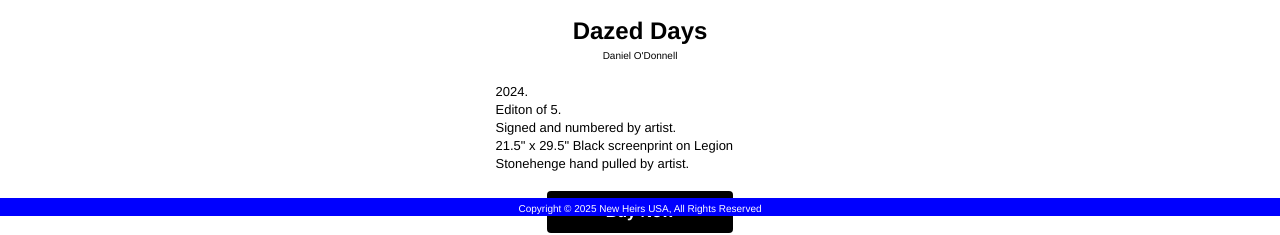
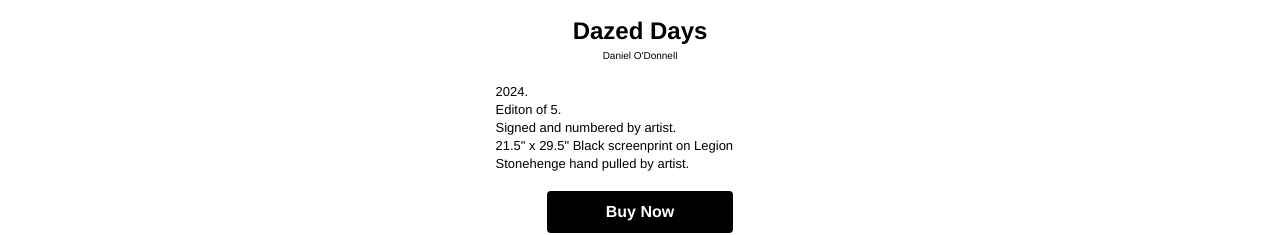
Before and after one commit to NewHeirsUSA/index.html, a plain HTML site: page index.html in a window 1280 px wide. Shown: the part 584-819 px from the top of the page. Drawn offline with Linux system fonts and the light colour scheme.

Commit message:
Update index.html

```diff
--- a/index.html
+++ b/index.html
@@ -55,22 +55,11 @@
 </table>
 </body>
 
-	<style>
-    .footer {
-    position: fixed;
-    left: 0;
-    bottom: 0;
-    width: 100%;
-    background-color: blue;
-    color: white;
-    text-align: center;
-}
-</style>
-<div class="footer">
+
 	<footer>
 <center>		<font face="Helvetica Neue" size="1">
 Copyright © 2025 New Heirs USA, All Rights Reserved
 		</font>
 	</center>
-</footer></div>
+</footer>
 </html>
```
